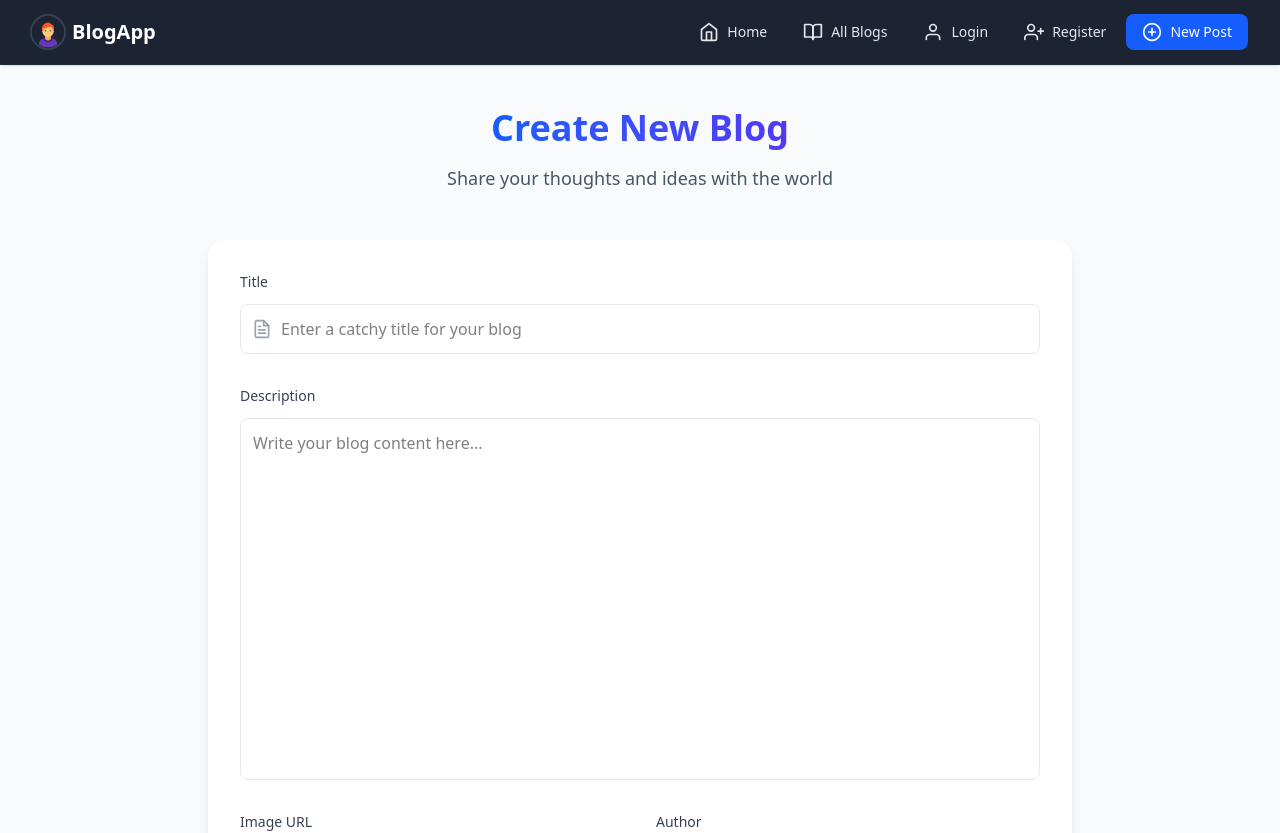
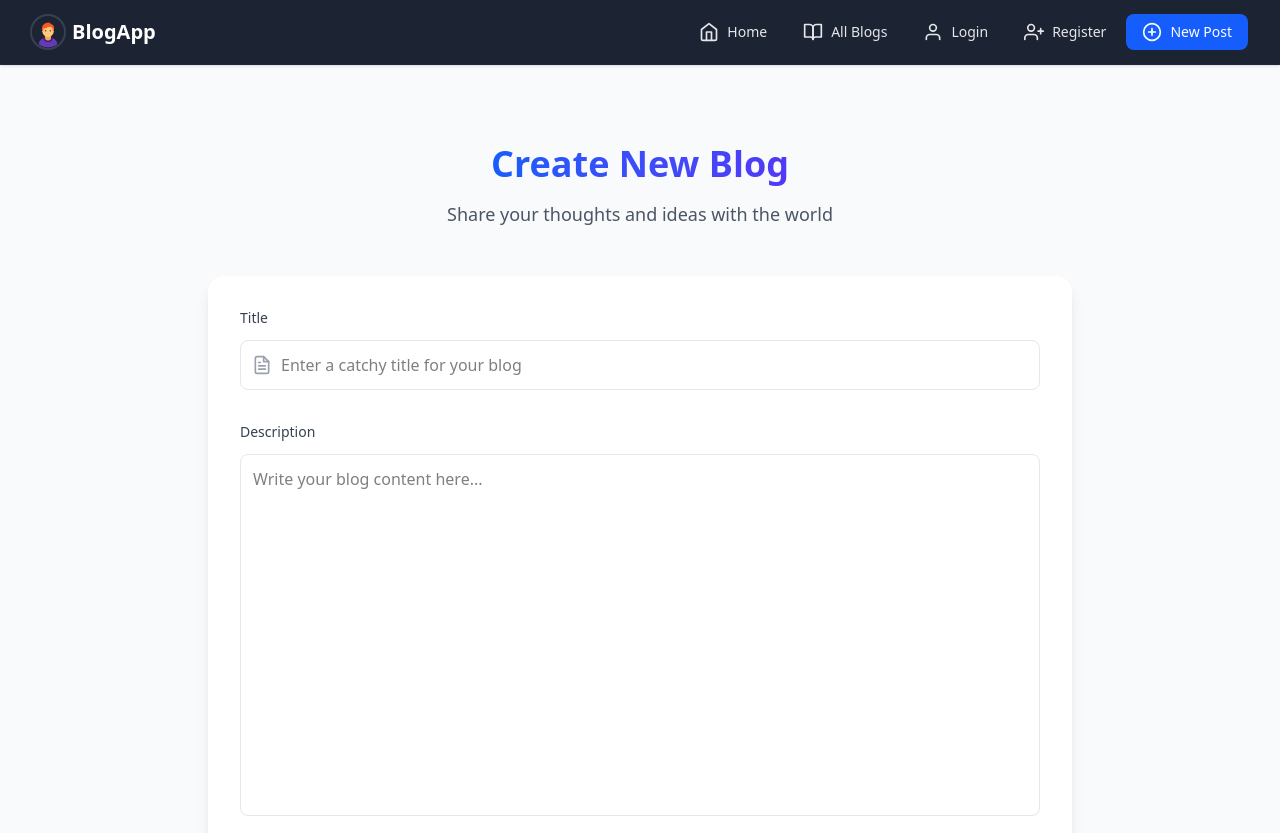
Before and after one commit to Abhishekmadoliya/BLOG-APPLICATION-MERN-, a React (Vite) app in the folder client/: page /new in a window 1280 px wide. Shown: the top 833 px of the page. Built offline with nearby package versions, Linux system fonts and the light colour scheme.

Commit message:
edit naming

```diff
--- a/client/src/App.jsx
+++ b/client/src/App.jsx
@@ -5,8 +5,8 @@
 import Login from "./pages/Login";
 import SignUp from "./pages/SignUp";
 import Blogpost from "./pages/BlogPost";
-import NewBlog from "./pages/NewBlog";
-import BlogbyId from "./pages/BlogbyId";
+import Newblog from "./pages/NewBlog";
+import Blogbyid from "./pages/BlogbyId";
 import Navbar from "./components/Navbar";
 
 
@@ -19,14 +19,14 @@
       </div>
 
 
-      <main className=" mt-15">
+      <main className="container mx-auto px-4 pt-24 pb-12">
         <Routes>
           <Route path="/" element={<BlogData />} />
-          <Route path="/new" element={<NewBlog />} />
+          <Route path="/new" element={<Newblog />} />
           <Route path="/blogs" element={<Blogpost />} />
           <Route path="/login" element={<Login />} />
           <Route path="/register" element={<SignUp />} />
-          <Route path="/post/:id" element={<BlogbyId />} />
+          <Route path="/post/:id" element={<Blogbyid />} />
           {/* Catch all route for 404 */}
           <Route path="*" element={
             <div className="min-h-[60vh] flex items-center justify-center">
```
